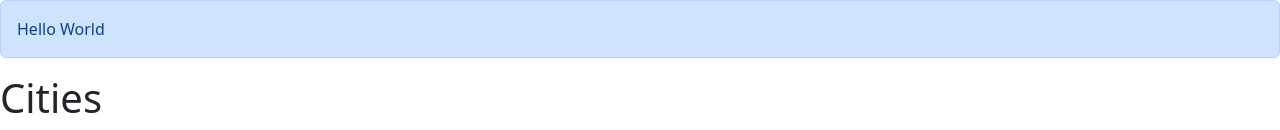
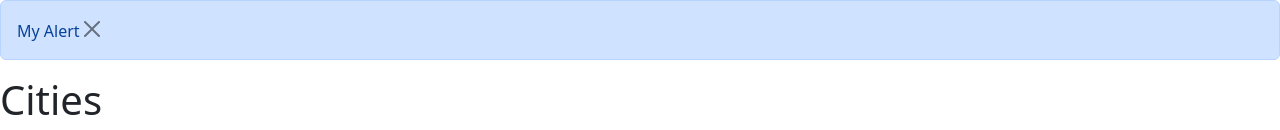
Before and after one commit to rakshagirl/Game-App, a React (Vite) app: page / in a window 1280 px wide. Both pictures are taken after a click on the button "My Button". Shown: the top 130 px of the page. Built offline with nearby package versions, Linux system fonts and the light colour scheme.

Commit message:
alert dismissability

```diff
--- a/src/App.tsx
+++ b/src/App.tsx
@@ -1,6 +1,7 @@
 import Alert from "./components/Alert";
 import Button from "./components/Button";
 import ListGroup from "./components/ListGroup";
+import { useState } from 'react'
 
 function App() {
 
@@ -16,13 +17,16 @@
     console.log(item);
   }
 
+  const [alert, setAlert] = useState(false);
+
   return (
     <>
-      <Alert>
-        Hello <span>World</span>
-      </Alert>
+      {alert && <Alert onClose={() => {setAlert(false)}}>
+        My Alert
+      </Alert> }
+
       <ListGroup items={items} heading="Cities" onSelectItem={handleSelectItem} />
-      <Button color='secondary' onClick={() => {console.log('Clicked')}}>
+      <Button color='secondary' onClick={() => {setAlert(true)}}>
         My Button
       </Button>
 
--- a/src/components/Alert.tsx
+++ b/src/components/Alert.tsx
@@ -1,13 +1,15 @@
 import { ReactNode } from 'react'
 
 interface Props {
-    children: ReactNode;
+    children: ReactNode,
+    onClose: () => void;
 }
 
-const Alert = ({children}: Props) => {
+const Alert = ({children, onClose}: Props) => {
   return (
-    <div className="alert alert-primary" role="alert">
+    <div className="alert alert-primary alert-dismissable " role="alert">
         {children}
+        <button type="button" className="btn-close" data-bs-dismiss="alert" aria-label="Close" onClick={onClose}></button>
     </div>
   )
 }
```
